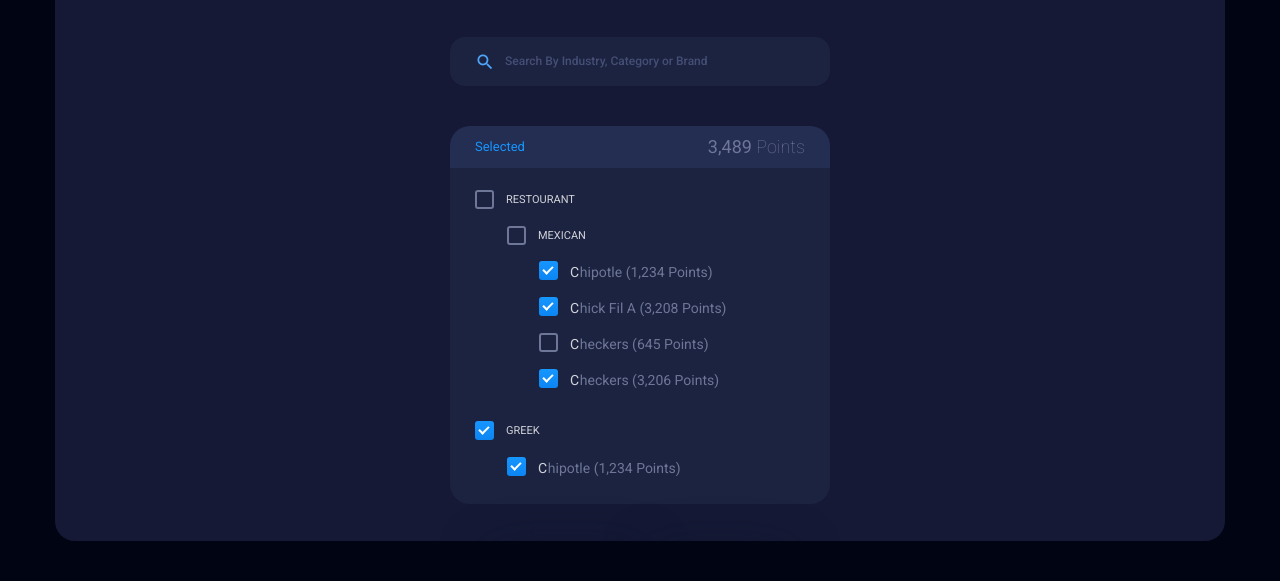
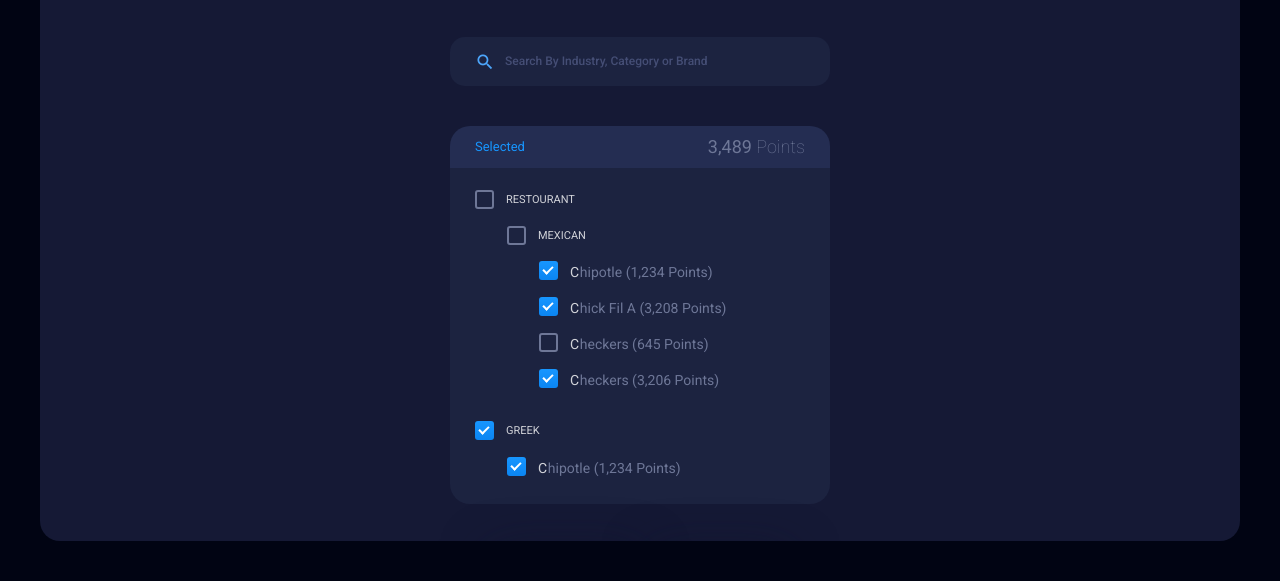
Before and after one commit to uixninja/uixninja.github.io, a website: page points-interests.html in a window 1280 px wide. Shown: the part 219-800 px from the top of the page. Drawn offline with Linux system fonts and the light colour scheme.

Commit message:
Container fix for Points of Interests

```diff
--- a/points-interests.html
+++ b/points-interests.html
@@ -19,7 +19,7 @@
         <![endif]-->
 	</head>
 	<body>
-		<div class="container">
+		<div class="no-scroll">
 			<div class="poi-block-wrp">
 			        <div class="poi-block">
 			            <div class="poi-block--label">Layers</div>
@@ -122,6 +122,7 @@
 			    </div>
 		</div>
 
+
         <script src="vendors/jquery-1.9.1.min.js"></script>
         <script src="vendors/bootstrap.min.js"></script>
 		<script src="vendors/bootstrap-slider.min.js"></script>
--- a/source/sass/set/_base.scss
+++ b/source/sass/set/_base.scss
@@ -15,19 +15,15 @@
 body {
     background: $color-jaguar;
     font-family: $font-base;
-
-    &.no-scroll {
-        @include clearfix();
-        overflow: hidden;
-    }
 }
 html, body, .main {
     height: 100%;
 }
-.container {
-    width: 100% !important;
+.no-scroll {
+    @include clearfix();
+    height: 100%;
+    overflow: hidden;
 }
-
 h1, h2, h3, h4, h5, h6 {
     letter-spacing: 0.5px;
     font-family: inherit;
```
Also changed, not shown: source/points-interests.html (+2 -1 lines), css/index.css.
